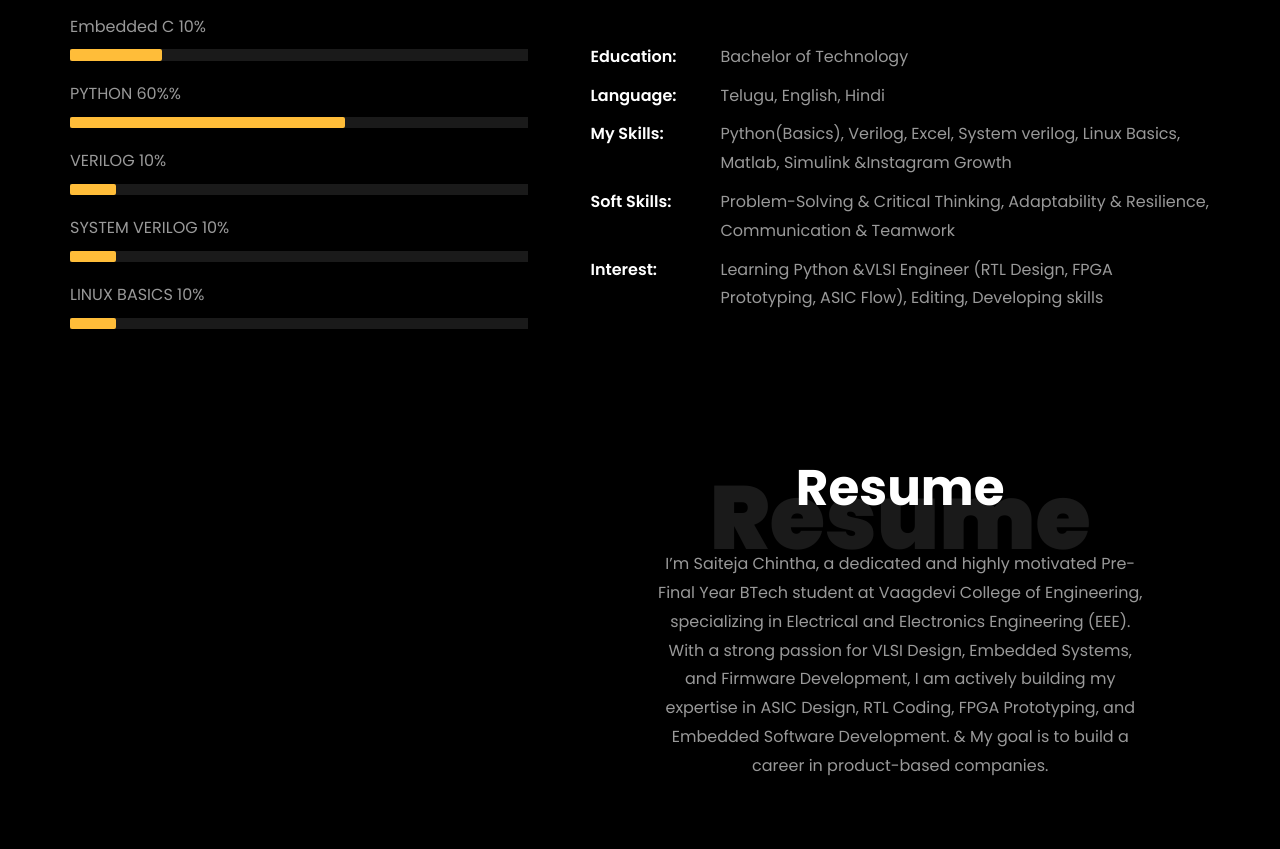
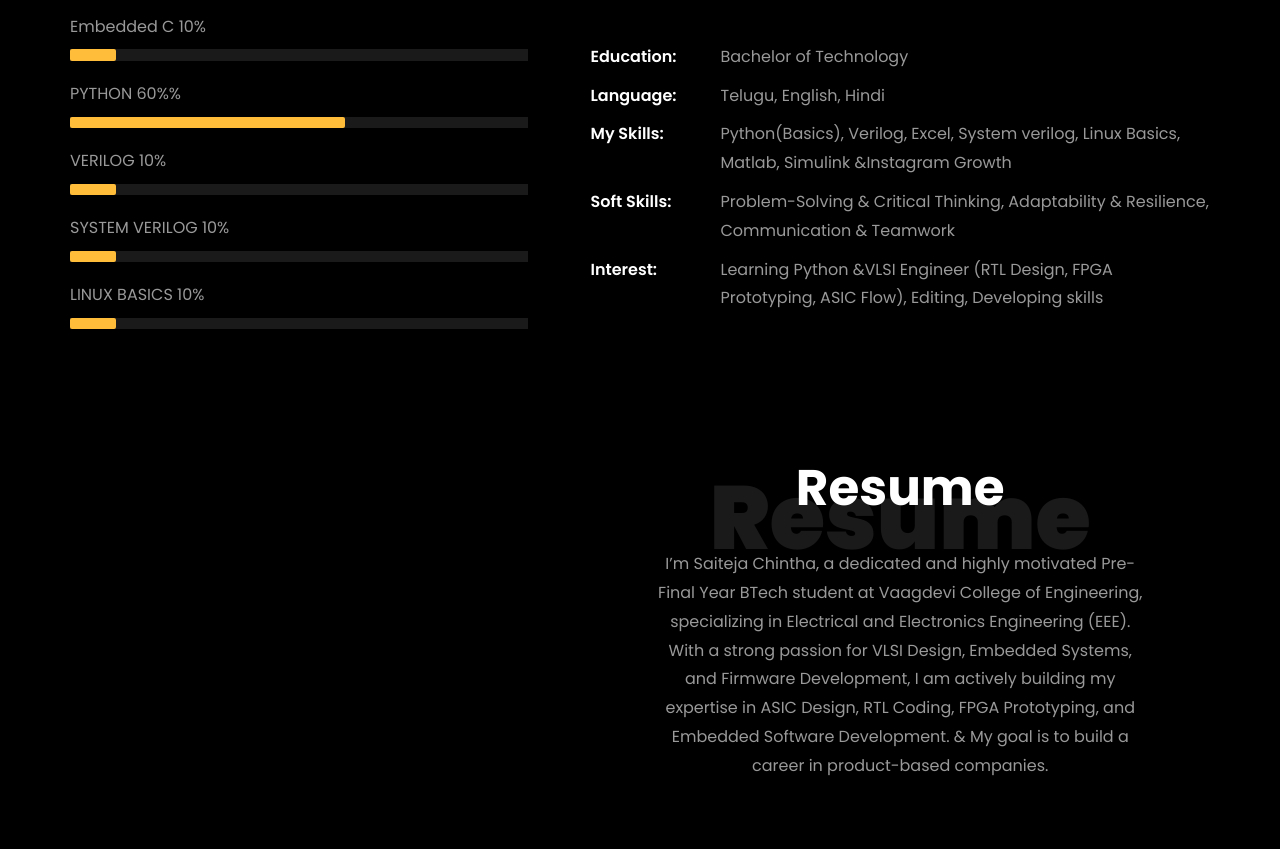
Before and after one commit to chintha-saiteja/saitejachintha.github.io, a plain HTML site: page index.html in a window 1280 px wide. Shown: the part 1131-1980 px from the top of the page. Drawn offline with Linux system fonts and the light colour scheme; files whose address does not match are found by name.

Commit message:
Update index.html

```diff
--- a/index.html
+++ b/index.html
@@ -231,7 +231,7 @@
 									<p class="title-s">Skills</p>
 									<span>Embedded C</span> <span class="pull-right">10%</span>
 									<div class="progress">
-										<div class="progress-bar" role="progressbar" style="width: 20%;" aria-valuenow="95" aria-valuemin="0"
+										<div class="progress-bar" role="progressbar" style="width: 10%;" aria-valuenow="95" aria-valuemin="0"
 											aria-valuemax="100"></div>
 									</div>
 
```
